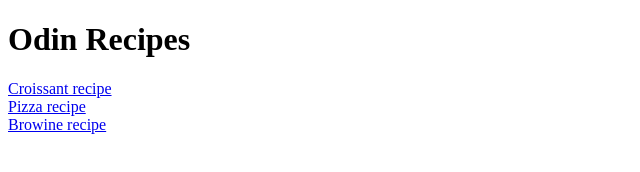
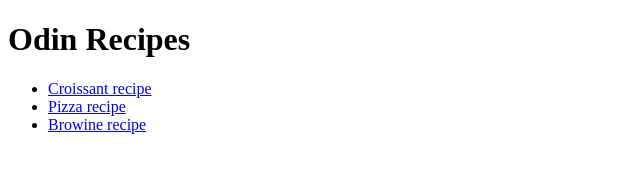
Before and after one commit to cmizchii/odin-recipes, a plain HTML site: page index.html in a window 1280 px wide. Shown: the whole page, without its empty margins (0-640 px from the left). Drawn offline with Linux system fonts and the light colour scheme.

Commit message:
Replace <br> tags with unordered list for recipe links on index page to improve structure and readability

```diff
--- a/index.html
+++ b/index.html
@@ -7,8 +7,10 @@
 </head>
 <body>
   <h1>Odin Recipes</h1>
-  <a href="../recipes/croissant.html">Croissant recipe</a><br>
-  <a href="../recipes/pizza.html">Pizza recipe</a><br>
-  <a href="../recipes/brownie.html">Browine recipe</a><br>
+  <ul>
+  <li><a href="../recipes/croissant.html">Croissant recipe</a></li>
+  <li><a href="../recipes/pizza.html">Pizza recipe</a></li>
+  <li><a href="../recipes/brownie.html">Browine recipe</a></li>
+</ul>
 </body>
 </html>
```
